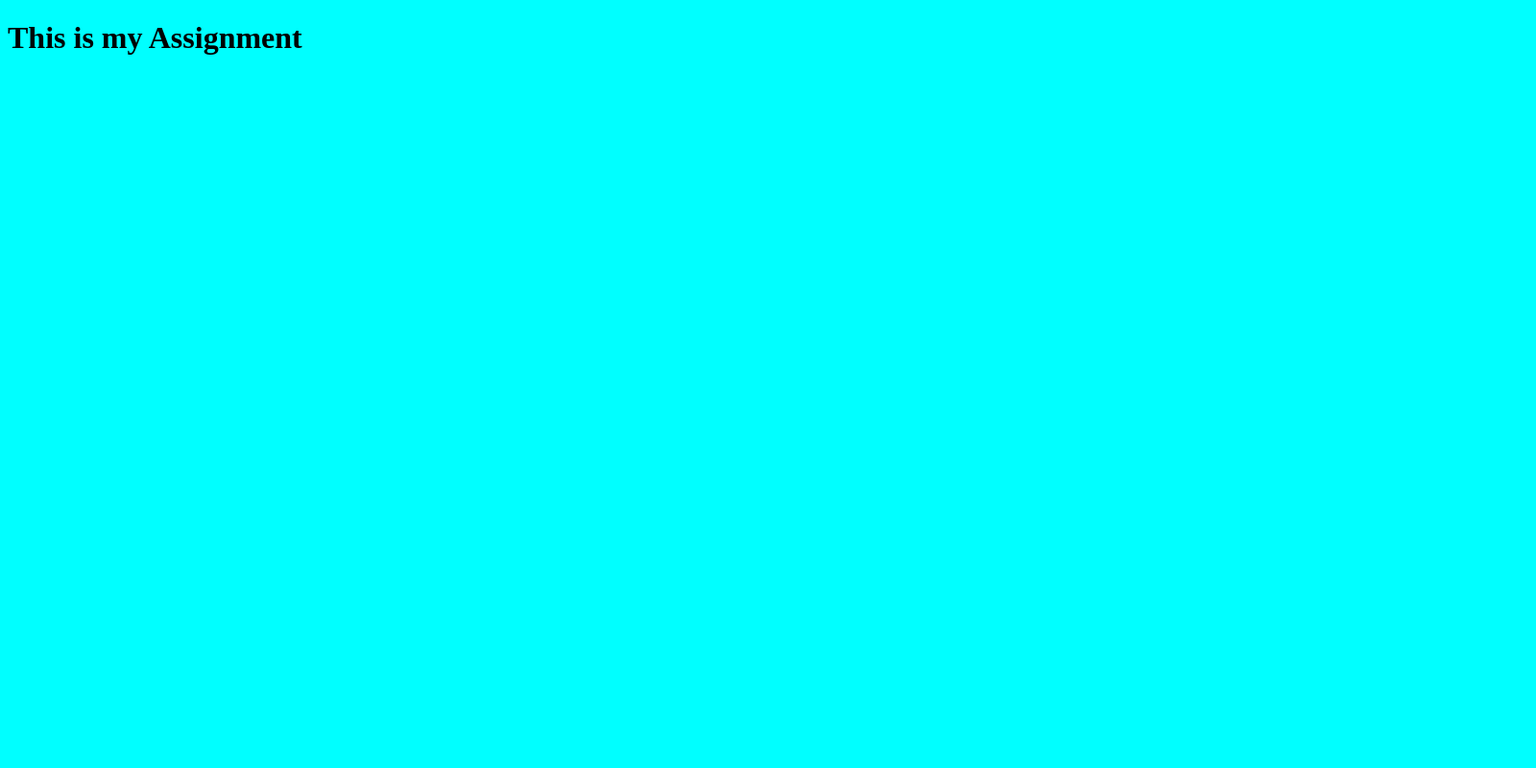
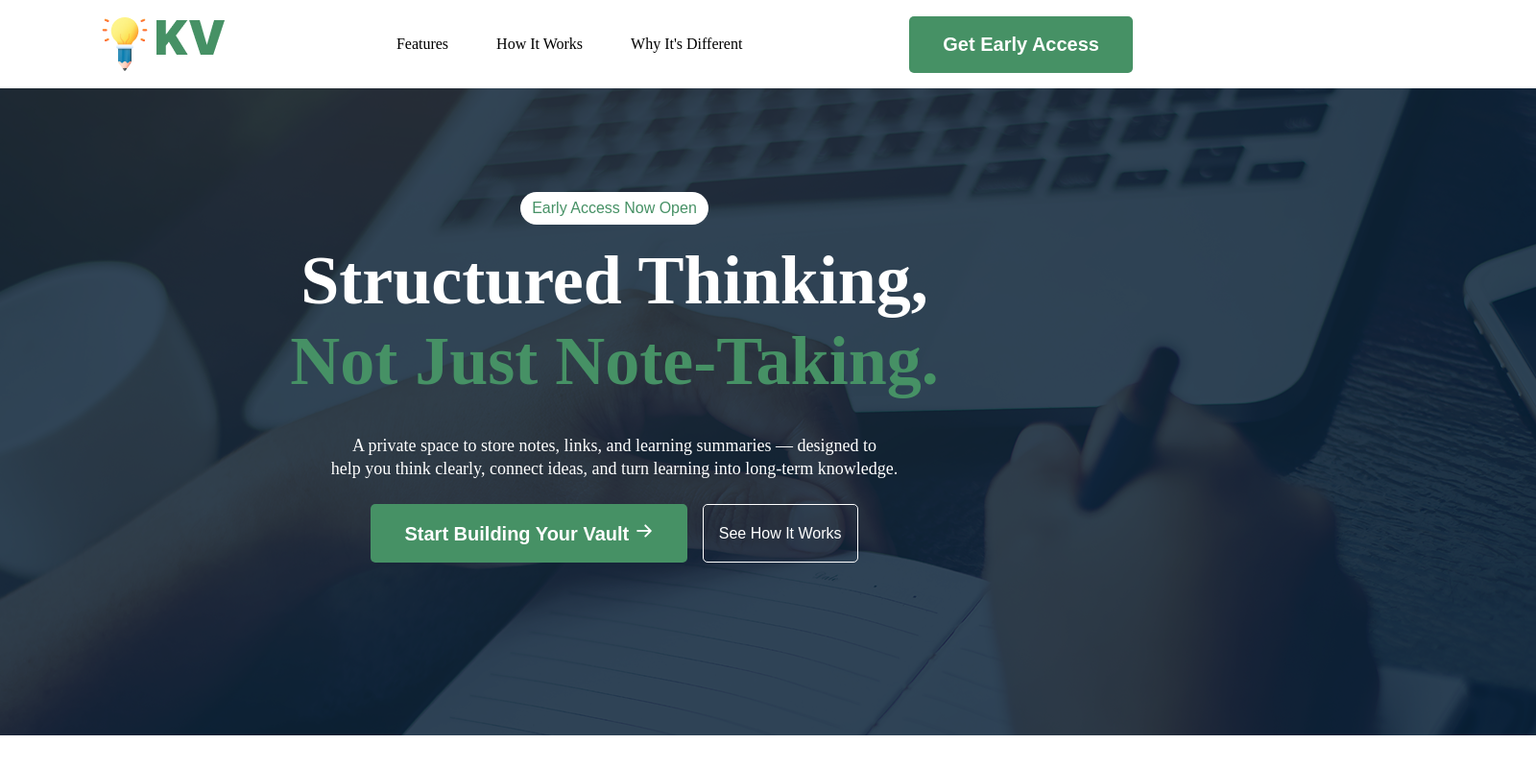
Before and after one commit to Ratul-chy/ratul-A1, a plain HTML site: page index.html in a window 1280 px wide. Shown: the whole page at 96% size, 1600 px wide, since content can reach past the window. Drawn offline with Linux system fonts and the light colour scheme.

Commit message:
2nd commit

```diff
--- a/index.html
+++ b/index.html
@@ -5,8 +5,36 @@
     <meta name="viewport" content="width=device-width, initial-scale=1.0">
     <title>Document</title>
     <link rel="stylesheet" href="s.css">
+
 </head>
 <body>
-    <h1> This is my Assignment</h1>
+    <nav class="headernav">
+
+            <img src="assets/logo-footer.png" alt="Logo">
+            <div class="navp">
+                <p>Features</p>
+                <p>How It Works</p>
+                <p>Why It's Different</p>
+            </div>
+            <button class="btn">Get Early Access</button>
+    </nav>
+    <section class="banner">
+            <div class="img-container">
+            <img src="assets/hero-bg.png" alt="Logo">
+            </div>
+            <div class="img-text">
+                <button class="bn">Early Access Now Open</button>
+                <h1><span style="color: #FFFFFF;">Structured Thinking,</span><br><span style="color: #469165;"> Not Just Note-Taking. </span></h1>
+                <br>
+                <p>A private space to store notes, links, and learning summaries — designed to<br>
+                help you think clearly, connect ideas, and turn learning into long-term knowledge.
+                </p>
+                <div style="display: flex; gap: 16px; justify-content: center;">
+                    <button class="btn">Start Building Your Vault <img src="assets/ArrowRight.png" alt="Arrow"></button>
+                    <button id="bbtn">See How It Works</button>
+                </div>
+
+            </div>
+        </section>
 </body>
 </html>
--- a/s.css
+++ b/s.css
@@ -1,3 +1,76 @@
 *{
-    background-color: aqua;
+    margin: 0;
+    padding: 0;
+    box-sizing: border-box;
 }
+
+.btn{
+    background-color: #469165;
+    border: none;
+    border-radius: 5px;
+    padding: 18px 35px;
+    font-size: 20px;
+    font-weight: bold;
+    color: white;
+    cursor: pointer;
+}
+.headernav{
+    display: flex;
+    justify-content: space-between;
+    align-items: center;
+    padding: 16px 100px;
+}
+.navp{
+    display: flex;
+    justify-content: space-between;
+    gap: 50px;
+    right: 0px;
+    left: 0px;
+}
+.img-text {
+    position: absolute;
+    top: 200px;
+    right: 0px;
+    left: 0px;
+}
+.img-text{
+    align-items: center;
+    text-align: center;
+}
+.img-text h1 {
+    font-size: 72px;
+    line-height: 84px;
+    margin-bottom: 16px;
+}
+.img-text p {
+    font-size: 18px;
+    line-height: 24px;
+    margin-bottom: 32px;
+}
+
+.bn{
+    background-color: white;
+    border: none;
+    border-radius: 1000px;
+    padding: 8px 12px;
+    font-size: 16px;
+    font-weight: semi-bold;
+    color: #469165;
+    cursor: pointer;
+    margin-bottom: 16px;
+}
+#bbtn{
+    border: 1px solid white;
+    background-color: transparent;
+    border-radius: 5px;
+    padding: 16px 16px;
+    font-size: 16px;
+    color: #FFFFFF;
+    cursor: pointer;
+}
+.img-text p{
+    font-size: 18px;
+    color: #FFFFFF;
+    line-height: 24px;
+    margin-bottom: 25px;
+}
```
